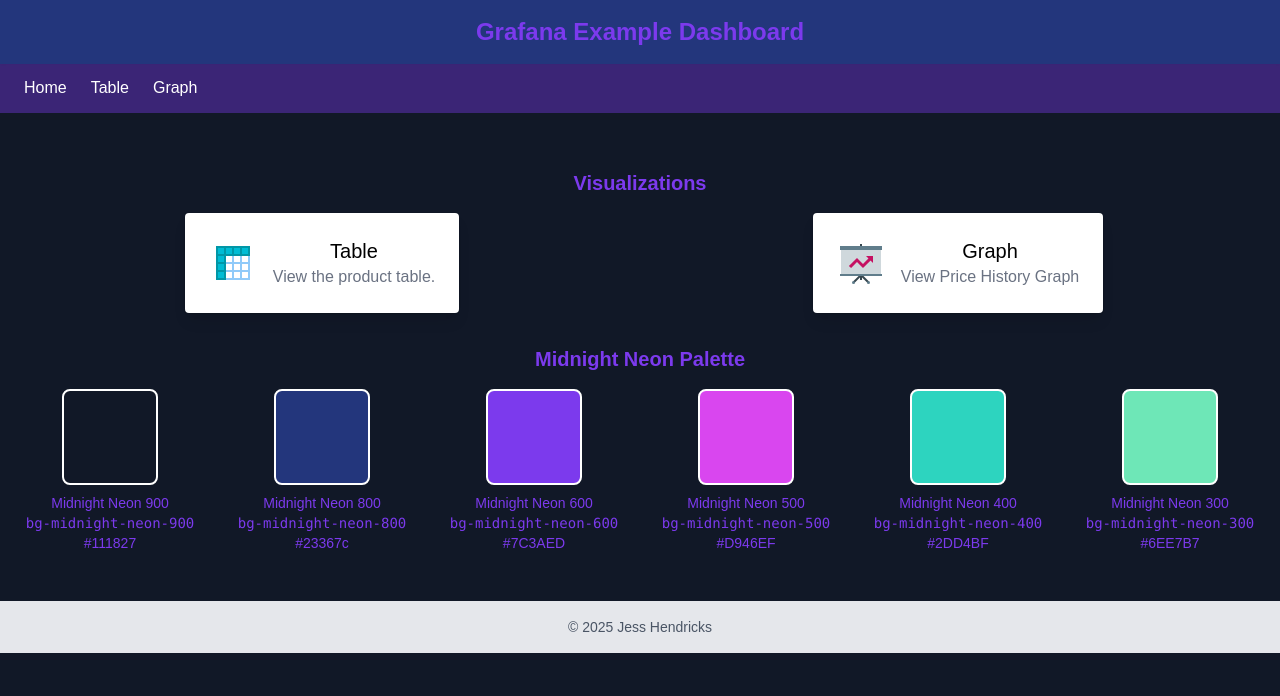
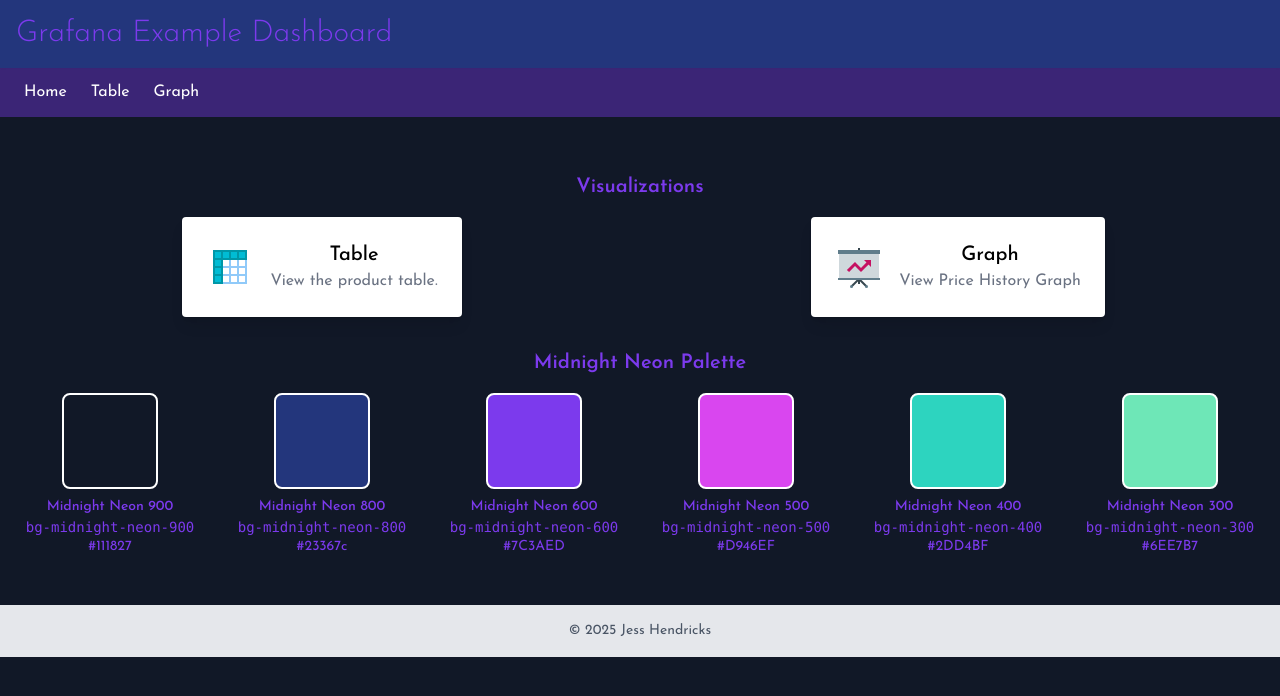
Before and after one commit to jesshmusic/grafana-example, a Next.js app: page / in a window 1280 px wide. Shown: the top 696 px of the page. Built offline with nearby package versions, Linux system fonts and the light colour scheme.

Commit message:
feat: more styling

```diff
--- a/src/app/globals.css
+++ b/src/app/globals.css
@@ -19,8 +19,8 @@
 @theme inline {
   --color-background: var(--background);
   --color-foreground: var(--foreground);
-  --font-sans: var(--font-geist-sans);
-  --font-mono: var(--font-geist-mono);
+  --font-sans: var(--font-josefin);
+  --font-mono: var(--font-firacode);
 }
 
 @media (prefers-color-scheme: dark) {
@@ -33,5 +33,5 @@
 body {
   background: var(--background);
   color: var(--foreground);
-  font-family: Arial, Helvetica, sans-serif;
+  font-family: var(--font-josefin), serif;
 }
--- a/src/app/layout.tsx
+++ b/src/app/layout.tsx
@@ -1,18 +1,19 @@
 import type { Metadata } from "next";
-import { Geist, Geist_Mono } from "next/font/google";
+import { Fira_Code, Josefin_Sans } from "next/font/google";
 import "./globals.css";
 import ApolloWrapper from "@/components/ApolloWrapper";
 import Header from "@/components/Header";
 import Navbar from "@/components/Navbar";
 import Footer from "@/components/Footer";
 
-const geistSans = Geist({
-  variable: "--font-geist-sans",
+const josefinSans = Josefin_Sans({
   subsets: ["latin"],
+  display: "swap",
+  variable: "--font-josefin",
 });
 
-const geistMono = Geist_Mono({
-  variable: "--font-geist-mono",
+const geistMono = Fira_Code({
+  variable: "--font-firacode",
   subsets: ["latin"],
 });
 
@@ -29,7 +30,7 @@
   return (
     <html lang="en">
       <body
-        className={`${geistSans.variable} ${geistMono.variable} antialiased`}
+        className={`${josefinSans.variable} ${geistMono.variable} antialiased`}
       >
         <ApolloWrapper>
           <Header />
--- a/src/app/table/page.tsx
+++ b/src/app/table/page.tsx
@@ -2,29 +2,32 @@
 
 import React from "react";
 import { useQuery } from "@apollo/client";
+import type { DataFrame } from "@grafana/data";
 import { useTheme2, Table as GrafanaTable } from "@grafana/ui";
 import { buildData, PRODUCTS_QUERY } from "@/lib/api";
 
-const Table = GrafanaTable as unknown as React.FC<any>;
+interface TableProps {
+  data: DataFrame;
+  height: number;
+  width: number;
+  columnMinWidth?: number;
+}
+
+const Table = GrafanaTable as unknown as React.FC<TableProps>;
 
 export default function TablePage() {
   const theme = useTheme2();
   const { data, loading, error } = useQuery(PRODUCTS_QUERY);
 
-  if (loading) return <div>Loading...</div>;
+  if (loading) return <div>Loading…</div>;
   if (error) return <div>Error loading products!</div>;
 
-  const tableData = buildData(data.products, theme);
+  const [firstFrame] = buildData(data.products, theme);
 
   return (
     <div>
       <h2 className="text-2xl font-semibold mb-4">Product Table</h2>
-      <Table
-        data={tableData[0]}
-        height={800}
-        width={1500}
-        columnMinWidth={200}
-      />
+      <Table data={firstFrame} height={800} width={1500} columnMinWidth={200} />
     </div>
   );
 }
--- a/src/components/Header.tsx
+++ b/src/components/Header.tsx
@@ -1,7 +1,7 @@
 export default function Header() {
   return (
-    <header className="bg-midnight-neon-800 shadow p-4 text-center">
-      <h1 className="text-2xl font-bold">Grafana Example Dashboard</h1>
+    <header className="bg-midnight-neon-800 shadow p-4 text-left font-light">
+      <h1 className={`text-3xl font-light`}>Grafana Example Dashboard</h1>
     </header>
   );
 }
--- a/src/components/Navbar.tsx
+++ b/src/components/Navbar.tsx
@@ -1,11 +1,7 @@
 import Link from "next/link";
 
 export default function Navbar() {
-  return (
-    <nav className="bg-midnight-neon-600/40 text-white px-6 flex justify-left gap-6">
-      <Link
-        href="/"
-        className="
+  const linkStyle = `
           border-b-5
           border-midnight-neon-600/0
           hover:border-midnight-neon-600/90
@@ -14,38 +10,16 @@
           transition-colors
           duration-500
           ease-in-out
-        "
-      >
+        `;
+  return (
+    <nav className="bg-midnight-neon-600/40 text-white px-6 flex justify-left gap-6">
+      <Link href="/" className={linkStyle}>
         Home
       </Link>
-      <Link
-        href="/table"
-        className="
-          border-b-5
-          border-midnight-neon-600/0
-          hover:border-midnight-neon-600/90
-          pt-3
-          pb-2
-          transition-colors
-          duration-500
-          ease-in-out
-        "
-      >
+      <Link href="/table" className={linkStyle}>
         Table
       </Link>
-      <Link
-        href="/graph"
-        className="
-          border-b-5
-          border-midnight-neon-600/0
-          hover:border-midnight-neon-600/90
-          pt-3
-          pb-2
-          transition-colors
-          duration-500
-          ease-in-out
-        "
-      >
+      <Link href="/graph" className={linkStyle}>
         Graph
       </Link>
     </nav>
--- a/src/lib/api.ts
+++ b/src/lib/api.ts
@@ -3,6 +3,7 @@
   applyFieldOverrides,
   DataFrame,
   FieldType,
+  GrafanaTheme2,
   MutableDataFrame,
   ThresholdsMode,
 } from "@grafana/data";
@@ -38,7 +39,7 @@
   mode: ThresholdsMode.Absolute,
 };
 
-export const prepData = (data: any, theme: any) => {
+export const prepData = (data: DataFrame[], theme: GrafanaTheme2) => {
   return applyFieldOverrides({
     data,
     fieldConfig: {
@@ -46,11 +47,11 @@
       defaults: {},
     },
     theme,
-    replaceVariables: (value: any) => value,
+    replaceVariables: (value: string) => value,
   });
 };
 
-export function buildData(products: Product[], theme: any) {
+export function buildData(products: Product[], theme: GrafanaTheme2) {
   const dataFrame = new MutableDataFrame({
     fields: [
       { name: "Title", type: FieldType.string, values: [] },
```
